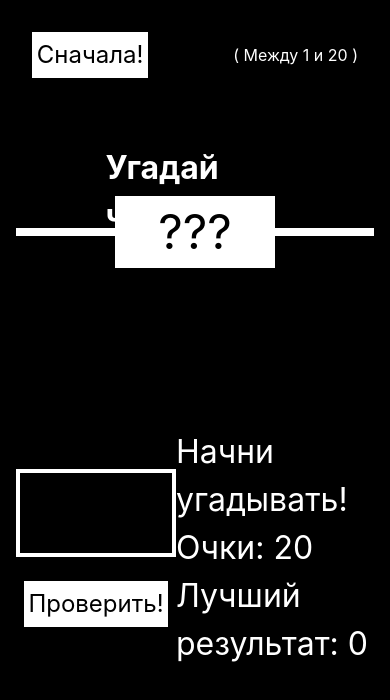
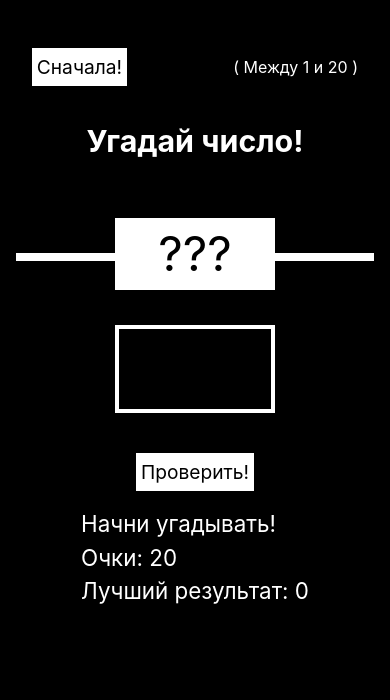
Before and after one commit to V-Kovalenko/guess-message-on-react, a React (Create React App) app: page / in a window 390 px wide. Shown: the top 700 px of the page. Built offline with nearby package versions, Linux system fonts and the light colour scheme.

Commit message:
feat: add adaptive

```diff
--- a/src/components/ButtonCheck/ButtonCheck.jsx
+++ b/src/components/ButtonCheck/ButtonCheck.jsx
@@ -1,5 +1,6 @@
 import React, {useContext} from 'react';
 import Context from "../Context/Context";
+import './ButtonCheck.scss'
 
 const ButtonCheck = () => {
     const {stateScore} = useContext(Context)
@@ -15,7 +16,8 @@ const ButtonCheck = () => {
 
     const onClick = () => {
         setCheckInput(parseInt(stateInput))
-         if (secretNumber === +stateInput) {
+        if (!stateInput){
+        }  else if (secretNumber === +stateInput) {
             if (stateScore > highStateScore) {
                 setHighStateScore(stateScore)
             }
--- /dev/null
+++ b/src/components/ButtonCheck/ButtonCheck.scss
@@ -0,0 +1,6 @@
+.btn {
+  @media screen and (max-width: 540px){
+    font-size: 1.2rem;
+    margin: 1rem 0;
+  }
+}
--- a/src/components/Header/Header.scss
+++ b/src/components/Header/Header.scss
@@ -6,11 +6,22 @@
   align-items: center;
   border-bottom: .5rem solid white;
   margin-bottom: 12rem;
+  @media screen and (max-width: 540px) {
+    margin-bottom: 4rem;
+  }
   &__h1 {
     position: absolute;
     top: 5rem;
     left: 50%;
     transform: translate(-50%, 50%);
+    @media screen and (max-width: 470px) {
+      font-size: 1.9rem;
+      width: max-content;
+    }
+    @media screen and (max-width: 386px) {
+      font-size: 1.6rem;
+     width: max-content;
+    }
   }
   &__question {
     background: #fff;
@@ -24,10 +35,27 @@
     left: 50%;
     transform: translate(-50%, 50%);
     top: 9rem;
+    @media screen and (max-width: 540px){
+      top: 10.4rem;
+    }
   }
   &__question_size {
     font-size: 5rem;
     top: 6rem;
     width: 30rem;
+    @media screen and (max-width: 570px){
+      width: 15rem;
+    }
+    @media screen and (max-width: 540px){
+      top: 10.9rem;
+      width: 10rem;
+      display: flex;
+      justify-content: center;
+      align-items: center;
+      height: 4rem;
+      text-align: center;
+      font-size: 4rem;
+
+    }
   }
 }
--- a/src/components/Main/Main.scss
+++ b/src/components/Main/Main.scss
@@ -2,6 +2,9 @@
     display: flex;
     justify-content: space-around;
     align-items: center;
+    @media screen and (max-width: 540px){
+            flex-direction: column;
+    }
     &__left {
         display: flex;
         flex-direction: column;
@@ -12,5 +15,14 @@
     }
     &__right {
         font-size: 2rem;
+        @media screen and (max-width: 540px){
+            font-size: 1.4rem;
+        }
     }
 }
+//@media screen and (max-width: 540px){
+//    .main {
+//        flex-direction: column;
+//        background-color: red;
+//    }
+//}
```
